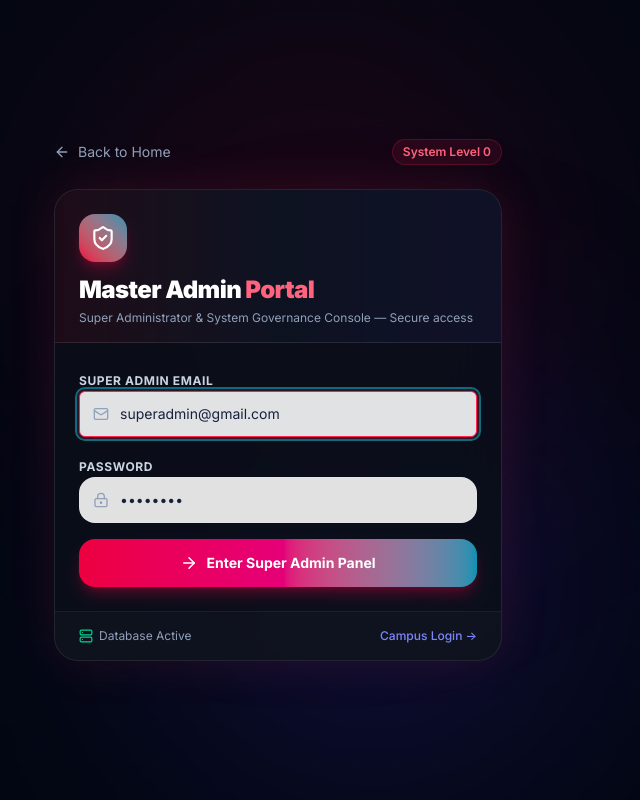
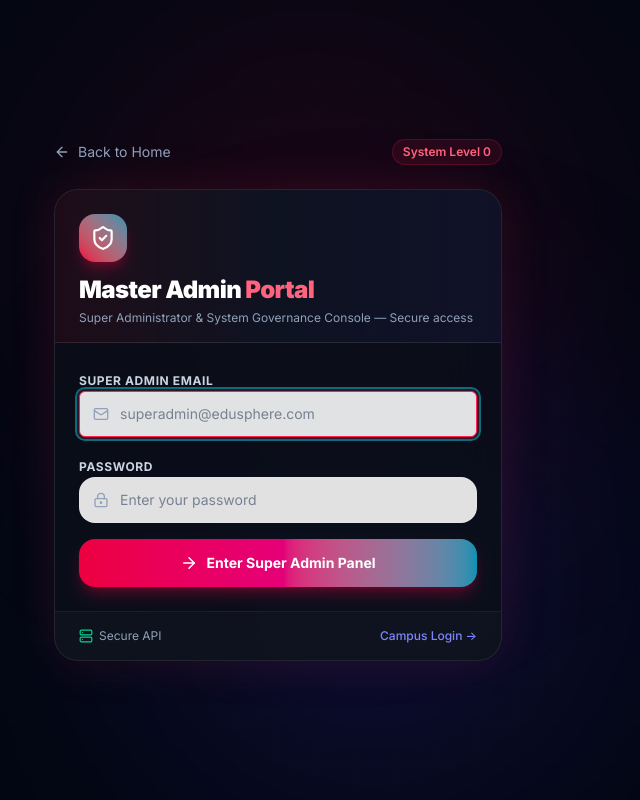
Before and after one commit to UmairSiddique-SE/School-Project, a React (Vite) app in the folder frontend/: page /admin in a window 1280 px wide. Shown: the whole page, without its empty margins (362-1002 px from the left). Built offline with nearby package versions, Linux system fonts and the light colour scheme; no server answers.

Commit message:
security: remove hardcoded admin credentials

```diff
--- a/frontend/src/pages/AdminLogin.tsx
+++ b/frontend/src/pages/AdminLogin.tsx
@@ -7,26 +7,45 @@ import apiClient from "@/api/apiClient";
 import { toast } from "sonner";
 
 export default function AdminLogin() {
-  const [email, setEmail] = useState("superadmin@gmail.com");
-  const [password, setPassword] = useState("12345678");
+  const [email, setEmail] = useState("");
+  const [password, setPassword] = useState("");
   const [loading, setLoading] = useState(false);
   const { login } = useAuth();
   const navigate = useNavigate();
 
   const handleLogin = async (e: React.FormEvent) => {
     e.preventDefault();
-    if (!email.trim() || !password) { toast.error("Please enter your Super Admin email and password."); return; }
+    if (!email.trim() || !password) {
+      toast.error("Please enter your Super Admin email and password.");
+      return;
+    }
     setLoading(true);
     try {
-      const res = await apiClient.post("/auth/login", { email: email.trim().toLowerCase(), password });
+      const res = await apiClient.post("/auth/login", {
+        email: email.trim().toLowerCase(),
+        password,
+      });
       const { user, accessToken, refreshToken } = res.data;
-      if (user.role !== "SUPER_ADMIN" && user.role !== "SCHOOL_ADMIN") { toast.error("Access denied. Super Administrator account required."); return; }
+      if (user.role !== "SUPER_ADMIN" && user.role !== "SCHOOL_ADMIN") {
+        toast.error("Access denied. Administrator account required.");
+        return;
+      }
       login(accessToken, user, refreshToken);
       toast.success(`Welcome, ${user.name}!`);
-      navigate(user.role === "SUPER_ADMIN" ? "/super-admin" : `/${user.schoolSlug || "edusphere"}/dashboard`, { replace: true });
+      navigate(
+        user.role === "SUPER_ADMIN"
+          ? "/super-admin"
+          : `/${user.schoolSlug || "edusphere"}/dashboard`,
+        { replace: true },
+      );
     } catch (err: any) {
-      toast.error(err?.response?.data?.message || "No account found for this email. Please check and try again.");
-    } finally { setLoading(false); }
+      toast.error(
+        err?.response?.data?.message ||
+          "Unable to sign in. Please check your credentials and try again.",
+      );
+    } finally {
+      setLoading(false);
+    }
   };
 
   return (
@@ -35,15 +54,24 @@ export default function AdminLogin() {
       <div className="absolute bottom-0 right-1/4 w-[450px] h-[450px] bg-indigo-600/15 rounded-full blur-[120px] pointer-events-none" />
       <div className="absolute inset-0 opacity-[0.04] pointer-events-none" style={{ backgroundImage: "linear-gradient(rgba(255,255,255,0.1) 1px, transparent 1px), linear-gradient(90deg,rgba(255,255,255,0.1) 1px, transparent 1px)", backgroundSize: "40px 40px" }} />
       <div className="w-full max-w-md relative z-10">
-        <div className="mb-6 flex items-center justify-between"><Link to="/" className="inline-flex items-center gap-2 text-sm text-slate-400 hover:text-white transition-colors"><ArrowLeft size={16} /><span>Back to Home</span></Link><span className="text-xs font-semibold px-2.5 py-1 rounded-full bg-rose-500/10 text-rose-400 border border-rose-500/20">System Level 0</span></div>
+        <div className="mb-6 flex items-center justify-between">
+          <Link to="/" className="inline-flex items-center gap-2 text-sm text-slate-400 hover:text-white transition-colors">
+            <ArrowLeft size={16} /><span>Back to Home</span>
+          </Link>
+          <span className="text-xs font-semibold px-2.5 py-1 rounded-full bg-rose-500/10 text-rose-400 border border-rose-500/20">System Level 0</span>
+        </div>
         <motion.div initial={{ opacity: 0, y: 20 }} animate={{ opacity: 1, y: 0 }} transition={{ duration: 0.4 }} className="bg-[#0b0f19]/90 border border-white/10 rounded-3xl shadow-[0_0_50px_rgba(244,63,94,0.12)] overflow-hidden backdrop-blur-2xl">
-          <div className="p-6 pb-4 border-b border-white/10 bg-gradient-to-r from-rose-950/30 via-slate-900/50 to-indigo-950/30"><div className="flex items-center justify-between mb-3"><div className="w-12 h-12 rounded-2xl bg-gradient-to-tr from-rose-600 to-indigo-600 flex items-center justify-center text-white shadow-lg shadow-rose-600/30"><ShieldCheck size={26} /></div></div><h1 className="text-2xl font-black text-white tracking-tight">Master Admin <span className="text-rose-400">Portal</span></h1><p className="text-xs text-slate-400 mt-1">Super Administrator &amp; System Governance Console — Secure access</p></div>
+          <div className="p-6 pb-4 border-b border-white/10 bg-gradient-to-r from-rose-950/30 via-slate-900/50 to-indigo-950/30">
+            <div className="flex items-center justify-between mb-3"><div className="w-12 h-12 rounded-2xl bg-gradient-to-tr from-rose-600 to-indigo-600 flex items-center justify-center text-white shadow-lg shadow-rose-600/30"><ShieldCheck size={26} /></div></div>
+            <h1 className="text-2xl font-black text-white tracking-tight">Master Admin <span className="text-rose-400">Portal</span></h1>
+            <p className="text-xs text-slate-400 mt-1">Super Administrator &amp; System Governance Console — Secure access</p>
+          </div>
           <form onSubmit={handleLogin} className="p-6 space-y-4">
             <div className="space-y-1.5"><label className="text-xs font-bold uppercase tracking-wider text-slate-300">Super Admin Email</label><div className="relative"><div className="absolute inset-y-0 left-0 pl-3.5 flex items-center pointer-events-none text-slate-400"><Mail size={16} /></div><input type="email" value={email} onChange={(e) => setEmail(e.target.value)} required autoFocus autoComplete="username" className="w-full pl-10 pr-4 py-3 rounded-2xl border border-white/10 bg-white/[0.04] text-white placeholder-slate-500 text-sm focus:outline-none focus:border-rose-500 focus:ring-2 focus:ring-rose-500/20 transition-all" placeholder="superadmin@edusphere.com" /></div></div>
             <div className="space-y-1.5"><label className="text-xs font-bold uppercase tracking-wider text-slate-300">Password</label><div className="relative"><div className="absolute inset-y-0 left-0 pl-3.5 flex items-center pointer-events-none text-slate-400"><LockKeyhole size={16} /></div><input type="password" value={password} onChange={(e) => setPassword(e.target.value)} required autoComplete="current-password" className="w-full pl-10 pr-4 py-3 rounded-2xl border border-white/10 bg-white/[0.04] text-white placeholder-slate-500 text-sm focus:outline-none focus:border-rose-500 focus:ring-2 focus:ring-rose-500/20 transition-all" placeholder="Enter your password" /></div></div>
             <button type="submit" disabled={loading} className="w-full mt-3 flex items-center justify-center gap-2 py-3.5 rounded-2xl font-bold text-sm text-white bg-gradient-to-r from-rose-600 via-pink-600 to-indigo-600 hover:from-rose-500 hover:to-indigo-500 transition-all shadow-lg shadow-rose-600/30 hover:shadow-rose-600/50 hover:scale-[1.02] disabled:opacity-70">{loading ? <Loader2 size={18} className="animate-spin" /> : <ArrowRight size={18} />}<span>{loading ? "Signing in..." : "Enter Super Admin Panel"}</span></button>
           </form>
-          <div className="px-6 py-4 bg-white/[0.02] border-t border-white/5 flex items-center justify-between text-xs text-slate-400"><span className="flex items-center gap-1.5"><Server size={14} className="text-emerald-400" /><span>Database Active</span></span><Link to="/school-login" className="text-indigo-400 hover:text-indigo-300 font-medium transition-colors">Campus Login →</Link></div>
+          <div className="px-6 py-4 bg-white/[0.02] border-t border-white/5 flex items-center justify-between text-xs text-slate-400"><span className="flex items-center gap-1.5"><Server size={14} className="text-emerald-400" /><span>Secure API</span></span><Link to="/school-login" className="text-indigo-400 hover:text-indigo-300 font-medium transition-colors">Campus Login →</Link></div>
         </motion.div>
       </div>
     </div>
```
